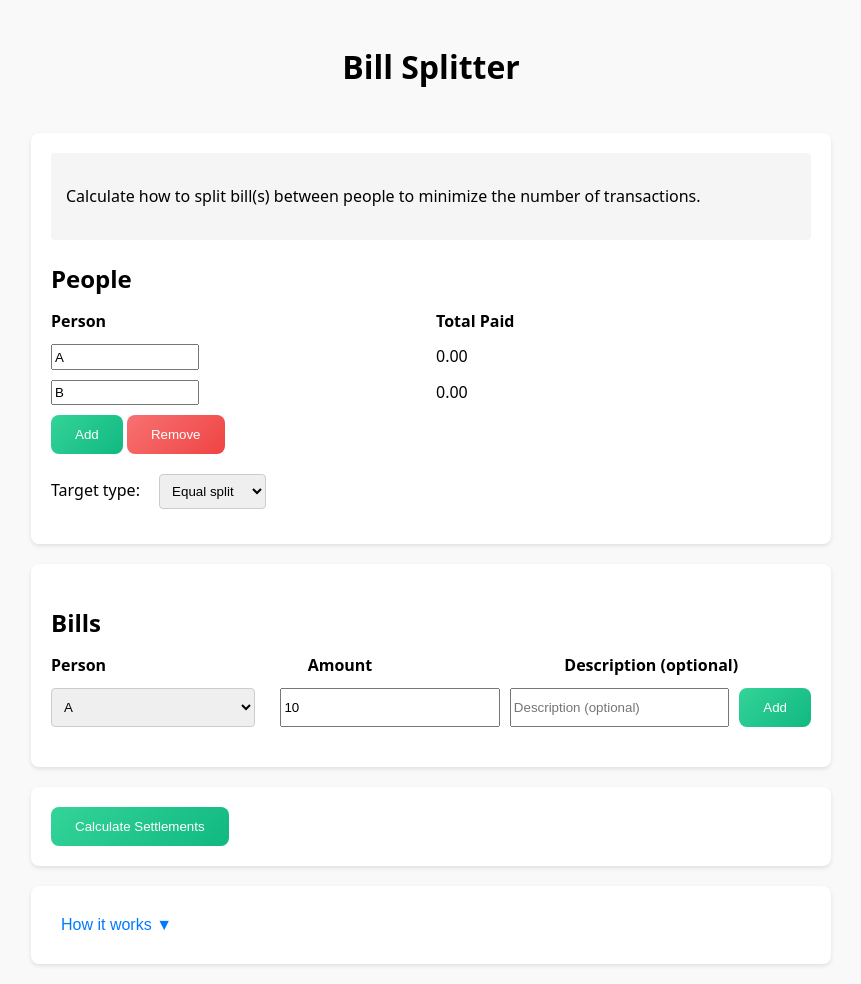
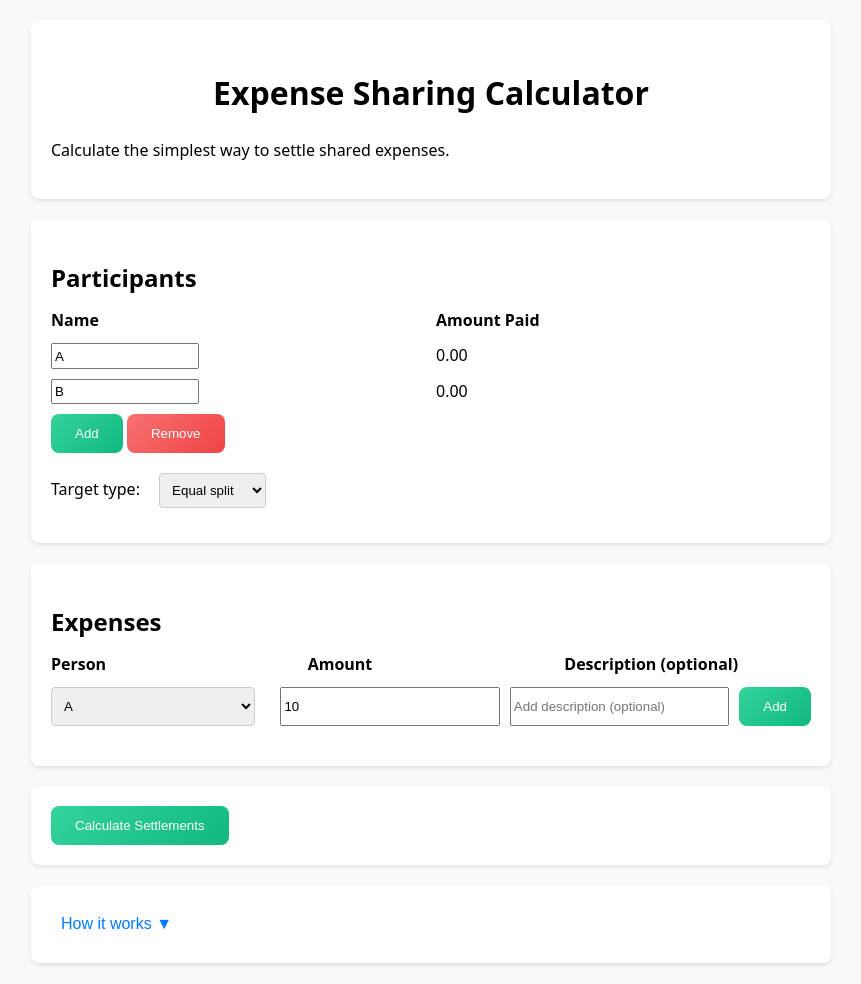
Before and after one commit to jac08h/jac08h.github.io, a Jekyll site: the page expenses/index.html, which Jekyll copies as it is, in a window 1280 px wide. Shown: the whole page, without its empty margins (209-1070 px from the left). Built offline with Jekyll 4.4.1, drawn with Linux system fonts in a browser that asks for light colours.

Commit message:
Update link for expenses.

```diff
--- a/bills/index.html
+++ b/expenses/index.html
@@ -3,21 +3,21 @@
 <head>
     <meta charset="UTF-8">
     <meta name="viewport" content="width=device-width, initial-scale=1.0">
-    <title>Bill Splitter</title>
+    <title>Expense Sharing Calculator</title>
     <link rel="stylesheet" href="styles.css">
 </head>
 <body>
     <div class="container">
-        <h1 class="title">Bill Splitter</h1>
         <div class="card">
-            <div class="description">
-                <p>Calculate how to split bill(s) between people to minimize the number of transactions.</p>
-            </div>
-            <h2 class="subtitle">People</h2>
+            <h2 class="title">Expense Sharing Calculator</h2>
+            <p>Calculate the simplest way to settle shared expenses.</p>
+        </div>
+        <div class="card">
+            <h2 class="subtitle">Participants</h2>
             <div class="headers">
-                <div>Person</div>
-                <div>Total Paid</div>
-                <div id="targetHeader">Target percentage</div>
+                <div>Name</div>
+                <div>Amount Paid</div>
+                <div id="targetHeader">Share</div>
             </div>
             <div id="people">
                 <div class="person-inputs">
@@ -48,18 +48,18 @@
         </div>
 
         <div class="card">
-            <h2 class="subtitle">Bills</h2>
+            <h2 class="subtitle">Expenses</h2>
             <div class="headers">
                 <div>Person</div>
                 <div>Amount</div>
                 <div>Description (optional)</div>
             </div>
             <div class="transaction-input">
-                <select id="transactionPerson">
-                    <option value="">Select Person</option>
+                <select id="transactionPerson" required>
+                    <option value="" disabled selected>Choose participant</option>
                 </select>
-                <input type="number" id="transactionAmount" placeholder="Amount" min="0" step="1" value="10">
-                <input type="text" id="transactionDescription" placeholder="Description (optional)">
+                <input type="number" id="transactionAmount" placeholder="Enter amount" min="0" step="0.01" value="10">
+                <input type="text" id="transactionDescription" placeholder="Add description (optional)">
                 <button onclick="addTransaction()">Add</button>
             </div>
             <div id="transactionsList"></div>
@@ -75,7 +75,8 @@
             <button id="toggleAlgorithm" onclick="toggleExplanation()">How it works ▼</button>
             <div id="algorithmExplanation" class="algorithm-explanation hidden">
                 <div class="algorithm-content">
-                    <p>The algorithm works by repeatedly matching the person who owes the most money with the person who is owed the most. In each step, a payment is made between them using whichever amount is smaller - either what's owed or what's due. This ensures that at least one person's balance will be completely settled (reduced to zero) after each transfer. The process continues, matching the next highest debtor and creditor, until everyone's balance is zero and all debts are settled.</p>
+                    <p>The settlement algorithm works by matching the largest debtor with the largest creditor in each step. It transfers the smaller amount between what's owed and what's due, ensuring at least one balance is fully settled per transfer. This process repeats until all balances are zero.</p>
+
                 </div>
             </div>
         </div>
```
Also changed, not shown: programming.md (+2 -2 lines), expenses/script.js (renamed from bills/script.js), expenses/styles.css (renamed from bills/styles.css).
